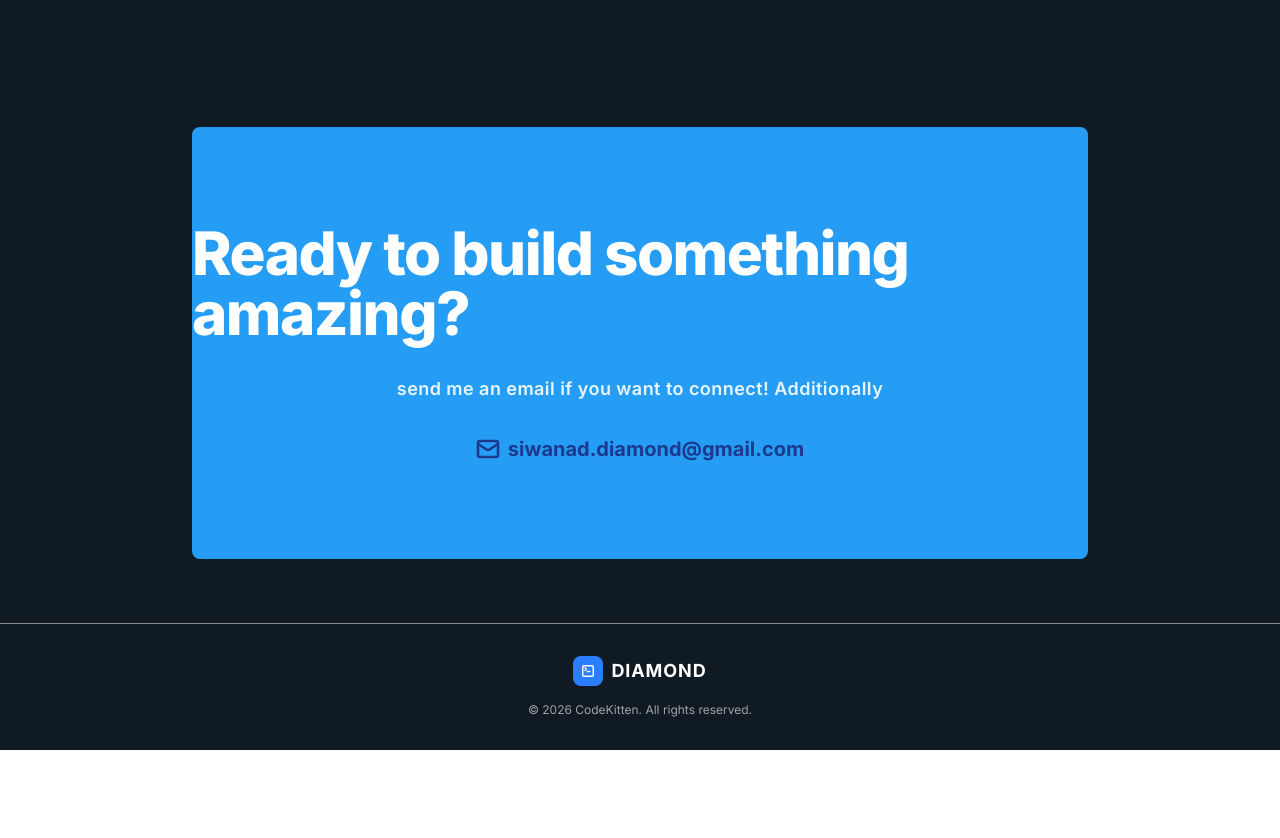
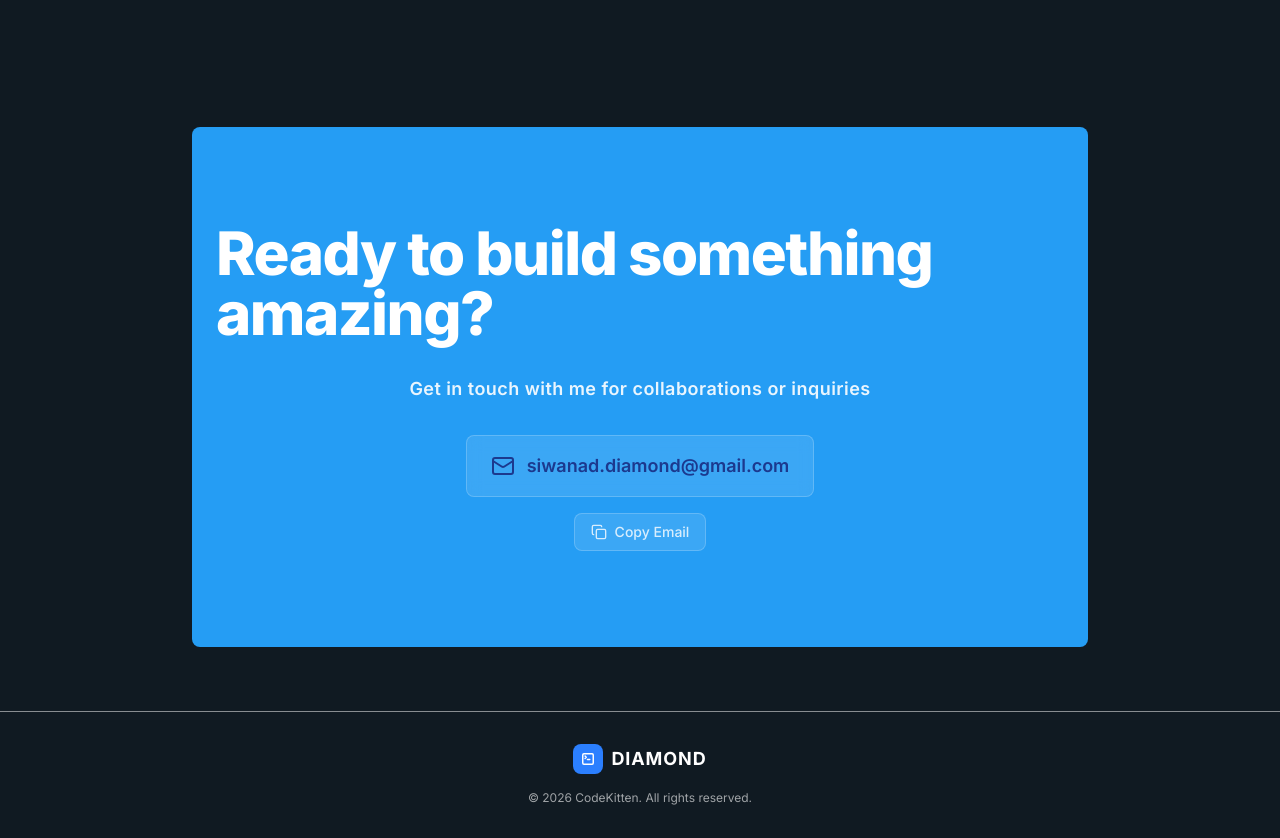
Before and after one commit to SiwanadSingtong/diamond-portfolio, a Next.js app: page / in a window 1280 px wide. Shown: the part 1661-2499 px from the top of the page. Before the commit the page ends 2411 px from the top, so only its background shows below. Built offline with nearby package versions, Linux system fonts and the light colour scheme.

Commit message:
Enhance Contact, Navbar, Hero, and Skills components for improved functionality and responsiveness

```diff
--- a/components/Contact.tsx
+++ b/components/Contact.tsx
@@ -1,14 +1,59 @@
-import { Mail } from 'lucide-react'
-import React from 'react'
+"use client";
+
+import { Mail, Copy, Check } from "lucide-react";
+import React, { useState } from "react";
 
 function Contact() {
+  const [copied, setCopied] = useState(false);
+  const email = "siwanad.diamond@gmail.com";
+
+  const handleCopyEmail = () => {
+    navigator.clipboard.writeText(email);
+    setCopied(true);
+    setTimeout(() => setCopied(false), 2000);
+  };
+
   return (
-    <div className='bg-accent rounded-lg py-24 flex flex-col gap-8 items-center justify-center'>
-        <h3 className='text-4xl lg:text-6xl text-white font-extrabold tracking-tight'>Ready to build something amazing?</h3>
-        <p className='text-lg text-white/90 tracking-wide font-semibold'>send me an email if you want to connect! Additionally</p>
-        <p className='text-blue-900 text-xl font-bold flex gap-2 items-center'><Mail strokeWidth={2.5} />siwanad.diamond@gmail.com</p>
+    <div className="bg-accent rounded-lg py-24 px-6 flex flex-col gap-8 items-center justify-center">
+      <h3 className="text-4xl lg:text-6xl text-white font-extrabold tracking-tight">
+        Ready to build something amazing?
+      </h3>
+      <p className="text-lg text-white/90 tracking-wide font-semibold">
+        Get in touch with me for collaborations or inquiries
+      </p>
+
+      <div className="flex flex-col gap-4 items-center">
+        <a
+          href={`mailto:${email}`}
+          className="group bg-white/10 hover:bg-white/20 backdrop-blur-sm border border-white/20 rounded-lg px-6 py-4 flex gap-3 items-center transition-all duration-300 hover:scale-105"
+        >
+          <Mail
+            strokeWidth={2}
+            className="text-blue-900 group-hover:text-blue-950"
+            size={24}
+          />
+          <span className="text-blue-900 font-semibold text-sm sm:text-md md:text-lg">{email}</span>
+        </a>
+
+        <button
+          onClick={handleCopyEmail}
+          className="flex gap-2 items-center px-4 py-2 cursor-pointer bg-white/10 hover:bg-white/20 border border-white/20 rounded-lg text-white/80 hover:text-white transition-all duration-300 text-sm font-medium"
+        >
+          {copied ? (
+            <>
+              <Check size={16} className="text-green-400" />
+              <span>Copied!</span>
+            </>
+          ) : (
+            <>
+              <Copy size={16} />
+              <span>Copy Email</span>
+            </>
+          )}
+        </button>
+      </div>
     </div>
-  )
+  );
 }
 
-export default Contact
+export default Contact;
--- a/components/Hero.tsx
+++ b/components/Hero.tsx
@@ -2,7 +2,7 @@ import React from "react";
 
 function Hero() {
   return (
-    <div className="h-[calc(70vh)] flex flex-row items-end relative">
+    <div className="h-[calc(80vh)] md:h-[calc(70vh)] flex flex-row items-end relative">
       {/* LEFT */}
       <div className="flex flex-col gap-5">
         <p className="text-accent border rounded-full px-2 py-1 text-xs font-semibold w-fit uppercase bg-accent/10">
--- a/components/Navbar.tsx
+++ b/components/Navbar.tsx
@@ -1,8 +1,9 @@
 "use client";
 
-import { SquareTerminal } from "lucide-react";
+import { SquareTerminal, Menu, X } from "lucide-react";
 import gsap from "gsap";
 import ScrollToPlugin from "gsap/dist/ScrollToPlugin";
+import { useState } from "react";
 
 gsap.registerPlugin(ScrollToPlugin);
 
@@ -30,6 +31,8 @@ const menuList = [
 ];
 
 function Navbar() {
+  const [isOpen, setIsOpen] = useState(false);
+
   const handleSmoothScroll = (e: React.MouseEvent<HTMLAnchorElement>, path: string) => {
     if (path.startsWith("#") && !path.startsWith("http")) {
       e.preventDefault();
@@ -42,6 +45,7 @@ function Navbar() {
         });
       }
     }
+    setIsOpen(false);
   };
 
   return (
@@ -57,8 +61,9 @@ function Navbar() {
         </span>
         Diamond
       </a>
-      {/* MENU */}
-      <ul className="flex items-center gap-9">
+
+      {/* DESKTOP MENU */}
+      <ul className="hidden lg:flex items-center gap-9">
         {menuList.map((i, index) => (
           <a
             key={i.title}
@@ -66,12 +71,46 @@ function Navbar() {
             onClick={(e) => handleSmoothScroll(e, i.path)}
             target={i.path.startsWith("http") ? "_blank" : undefined}
             rel={i.path.startsWith("http") ? "noopener noreferrer" : undefined}
-            className={`${index === menuList.length - 1 && "bg-accent rounded-lg py-3 px-6 hover:text-white shadow-lg shadow-accent/20 hover:bg-accent/90"}  font-medium text-white cursor-pointer hover:text-accent transition-colors duration-150`}
+            className={`${
+              index === menuList.length - 1 &&
+              "bg-accent rounded-lg py-3 px-6 hover:text-white shadow-lg shadow-accent/20 hover:bg-accent/90"
+            } font-medium text-white cursor-pointer hover:text-accent transition-colors duration-150`}
           >
             {i.title}
           </a>
         ))}
       </ul>
+
+      {/* HAMBURGER BUTTON */}
+      <button
+        onClick={() => setIsOpen(!isOpen)}
+        className="lg:hidden flex items-center text-white hover:text-accent transition-colors"
+      >
+        {isOpen ? <X size={28} /> : <Menu size={28} />}
+      </button>
+
+      {/* MOBILE MENU */}
+      {isOpen && (
+        <div className="absolute top-full left-0 right-0 bg-primary/95 border-b border-white/50 backdrop-blur-md lg:hidden">
+          <ul className="flex flex-col gap-4 px-6 py-6">
+            {menuList.map((i, index) => (
+              <a
+                key={i.title}
+                href={i.path}
+                onClick={(e) => handleSmoothScroll(e, i.path)}
+                target={i.path.startsWith("http") ? "_blank" : undefined}
+                rel={i.path.startsWith("http") ? "noopener noreferrer" : undefined}
+                className={`${
+                  index === menuList.length - 1 &&
+                  "bg-accent rounded-lg py-3 px-6 hover:text-white shadow-lg shadow-accent/20 hover:bg-accent/90 text-center"
+                } font-medium text-white cursor-pointer hover:text-accent transition-colors duration-150`}
+              >
+                {i.title}
+              </a>
+            ))}
+          </ul>
+        </div>
+      )}
     </nav>
   );
 }
--- a/components/Skills.tsx
+++ b/components/Skills.tsx
@@ -13,7 +13,7 @@ function Skills() {
         </p>
       </div>
       {/* SKILLS */}
-      <div className="grid grid-cols-4 gap-5 my-6 *:rounded-lg *:border *:border-white/10 *:px-6 *:py-8 *:bg-[#101926] *:flex *:flex-col *:gap-4">
+      <div className="grid grid-cols-1 sm:grid-cols-2 lg:grid-cols-4 gap-5 my-6 *:rounded-lg *:border *:border-white/10 *:px-6 *:py-8 *:bg-[#101926] *:flex *:flex-col *:gap-4">
         {/* 1 */}
         <div className="group">
           <div className="bg-accent/10 w-12 h-12 p-3 rounded-md text-accent group-hover:bg-accent group-hover:text-white transition-colors">
```
